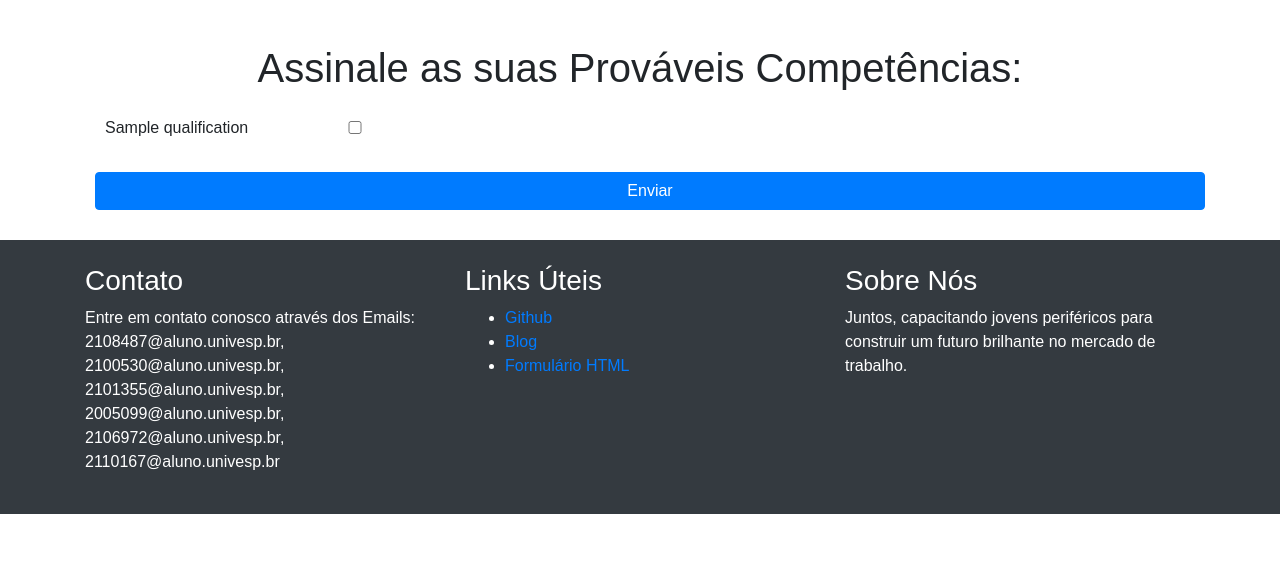
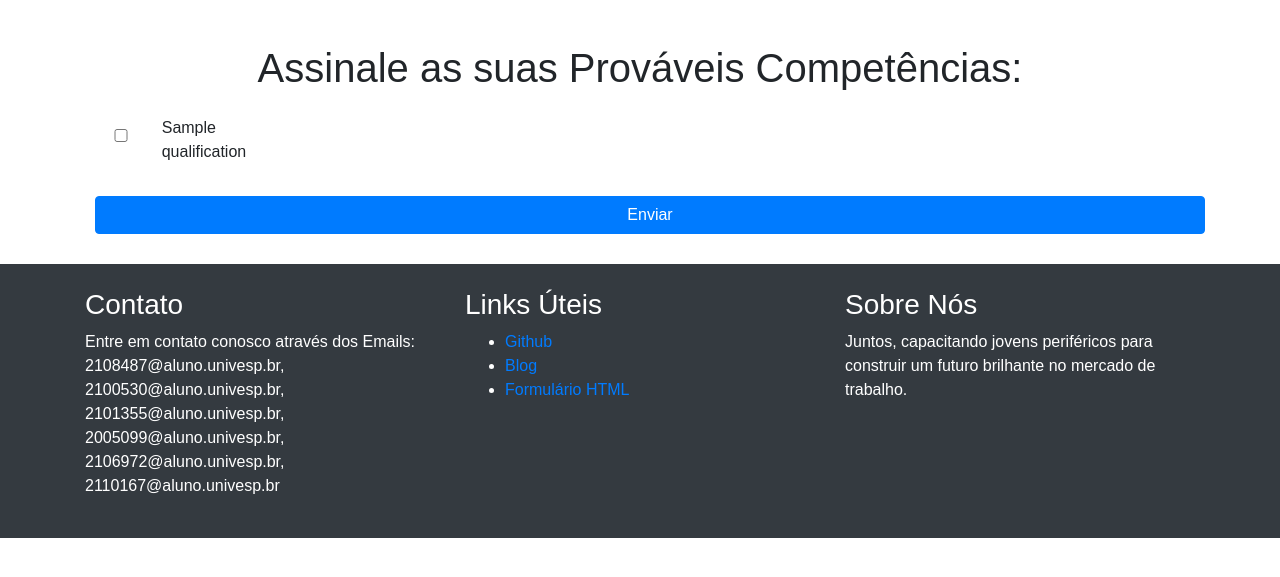
Before and after one commit to vitor-ozols/UNIVESP-DRP14-PJI240-SALA-003GRUPO-001, a Flask app: template templates/get_reccommedations.html in a window 1280 px wide. Shown: the part 196-773 px from the top of the page. Run offline with Flask 3, Linux system fonts and the light colour scheme; the template is opened without the code that fills it: most values are stand-ins (such as "Sample title", 1, 10 or a date in 2020); some libraries are stand-ins or nearby versions.

Commit message:
Update get_reccommedations.html

```diff
--- a/templates/get_reccommedations.html
+++ b/templates/get_reccommedations.html
@@ -18,16 +18,12 @@
     <section class="comp">
       <h1 class="text-center mb-4">Assinale as suas Prováveis Competências:</h1>
       <form action="/cvmaker" method="POST">
-        <div class="row">
-          {% for qualification in qualifications %}
-          <div class="col-md-6">
-            <div class="form-check mb-2">
-              <input type="checkbox" class="form-check-input" name="competencias" value="{{ qualification }}" id="competencia{{ loop.index }}">
-              <label class="form-check-label" for="competencia{{ loop.index }}">{{ qualification }}</label>
-            </div>
-          </div>
-          {% endfor %}
+        {% for qualification in qualifications %}
+        <div class="form-check mb-2 form-check-inline">
+          <input type="checkbox" class="form-check-input" name="competencias" value="{{ qualification }}" id="competencia{{ loop.index }}">
+          <label class="form-check-label" for="competencia{{ loop.index }}">{{ qualification }}</label>
         </div>
+        {% endfor %}
         <button type="submit" class="btn btn-primary mt-4">Enviar</button>
       </form>
     </section>
```
